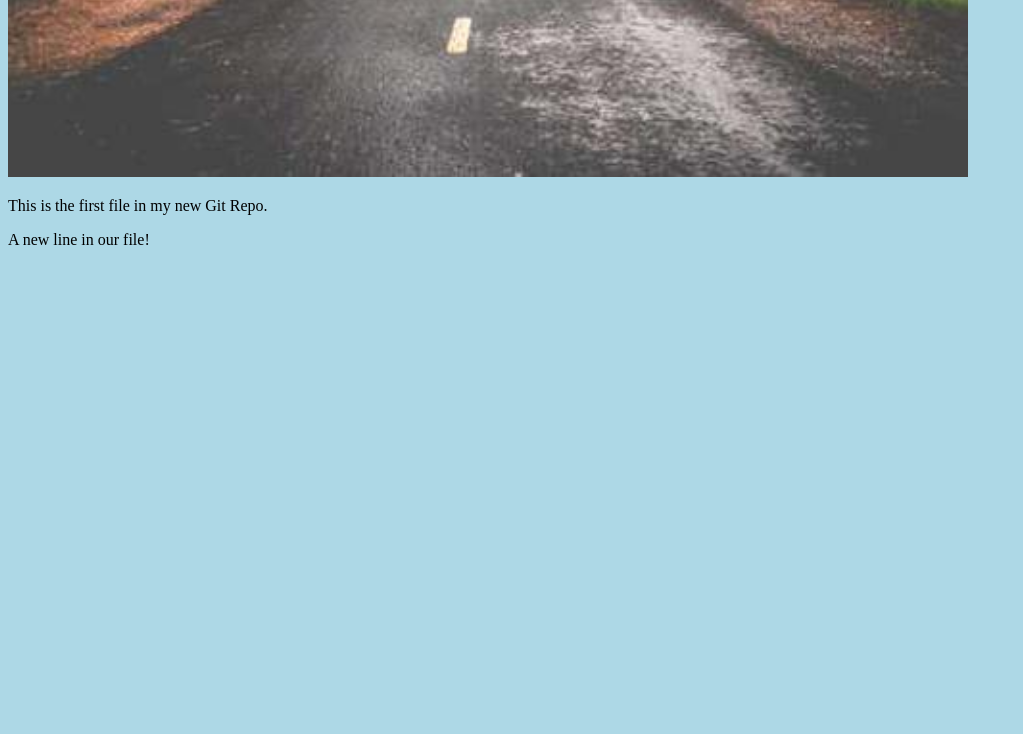
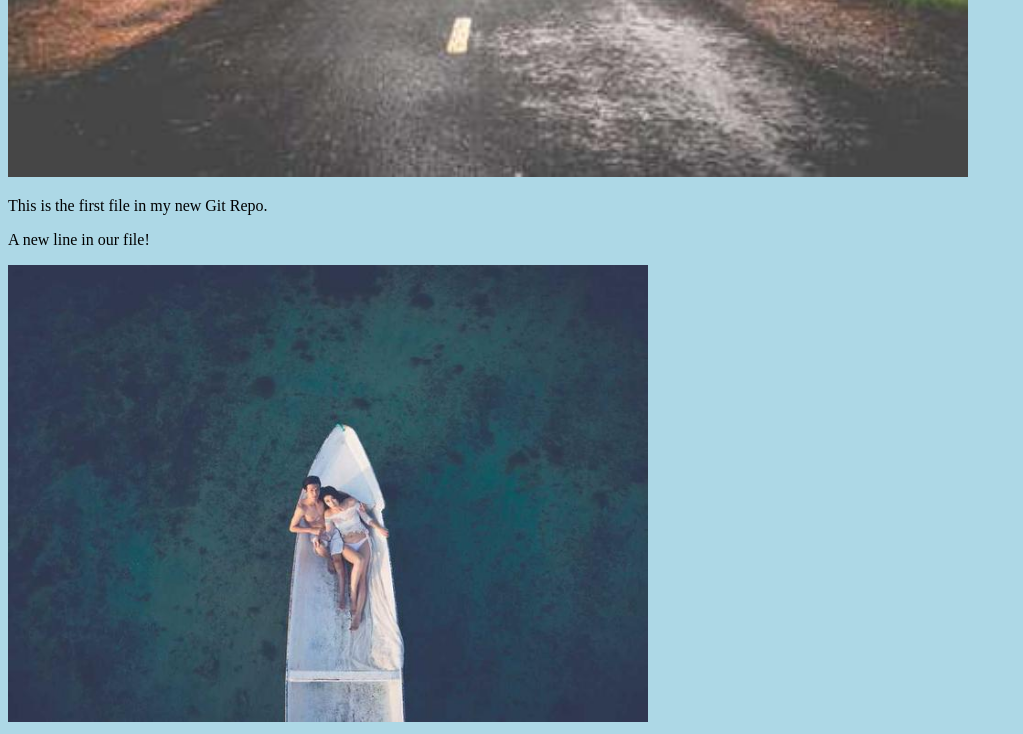
Before and after one commit to rashadulalam/w3git, a plain HTML site: page index.html in a window 1280 px wide. Shown: the part 575-1309 px from the top of the page, without its empty margins (0-1023 px from the left). Before the commit the page ends 840 px from the top, so only its background shows below. Drawn offline with Linux system fonts and the light colour scheme.

Commit message:
added new image

```diff
--- a/index.html
+++ b/index.html
@@ -14,5 +14,8 @@
     </div>
     <p>This is the first file in my new Git Repo.</p>
     <p>A new line in our file!</p>
+    <div>
+        <img src="hello-world.jpg" alt="Hello Git" style="width:100%;max-width:640px">
+    </div>
 </body>
 </html>
```
Also changed, not shown: hello-world.jpg (added).
